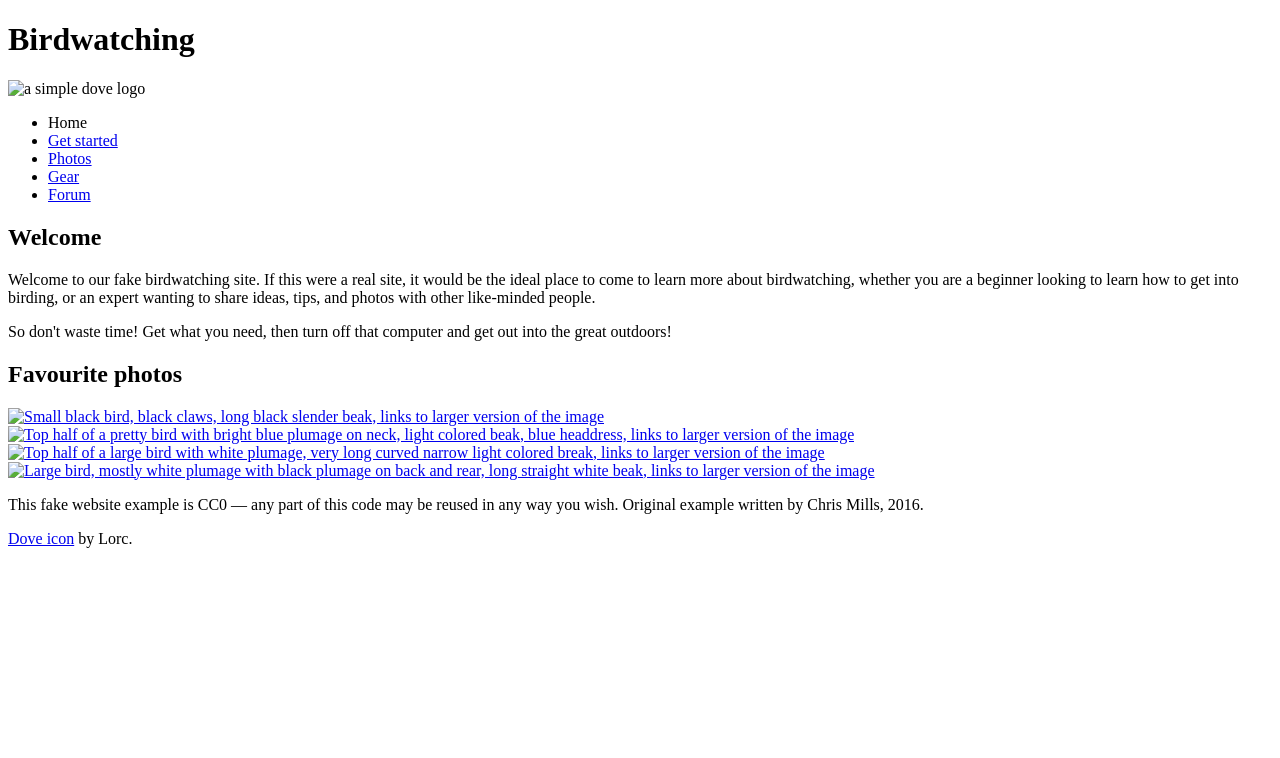
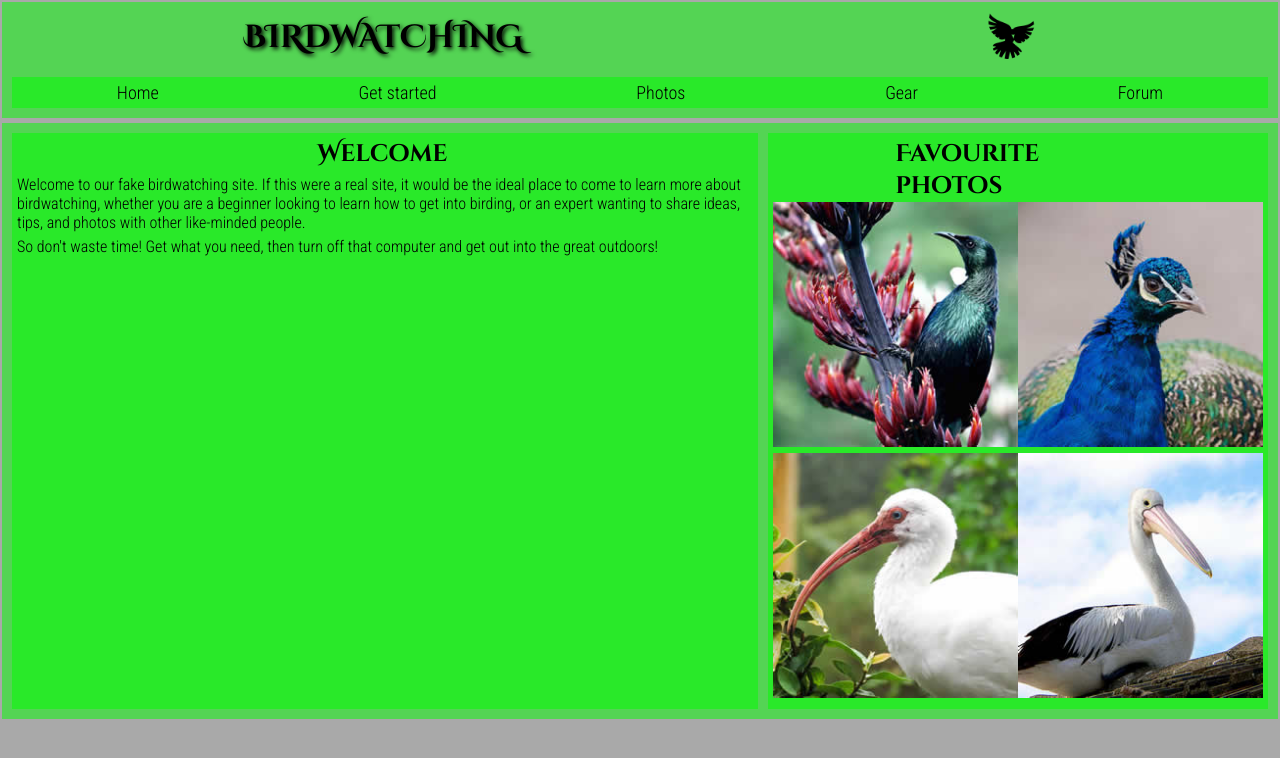
Before and after one commit to aidantracy/M4.2Lab_CSS_Fundamentals, a plain HTML site: page index.html in a window 1280 px wide. Drawn offline with Linux system fonts and the light colour scheme.

Commit message:
completed Css project

```diff
--- a/css/style.css
+++ b/css/style.css
@@ -1,18 +1,128 @@
 * {
-  margin: auto;
-  border: 1px dotted red;
+  margin: 0 auto;
+  padding: 0;
+  /* border: 1px dotted red; */ /* used to debug */
   background-color: #A9A9A9;
 }
 
-.section1 {
-  height: 150px;
-  background-color: #55D454;
+.section-1 {
+  background-color: #54D454;
+  padding: 10px;
+  margin: 2px;
 }
 
-.section2 {
-  height: 50px;
+.inner-section-1 {
+  display: flex;
+  flex-direction: row;
+  justify-content: space-between;
+  align-items: center;
+  background-color: #54D454;
 }
 
-.section3 {
+#birdwatching {
+  margin: 0 auto;
+  font-family: 'cinzel decorative';
+  text-shadow: 2px 2px 4px black;
+  background-color: #54D454;
+}
+
+.image-1 {
+  background-color: #54D454;
   height: 50px;
+  margin-left: auto;
 }
+
+#navbar {
+  display: flex;
+  background-color: #29E929;
+  list-style-type: none;
+  padding: 5px;
+  margin-top: 15px;
+}
+
+#navbar li a, #navbar li span {
+  font-family: 'Roboto Condensed';
+  text-decoration: none;
+  font-size: 18px;
+  color: black;
+  background-color: #29E929;
+}
+
+/* middle section */
+.section-2 {
+  display: flex;
+  height: auto;
+  padding: 5px;
+  margin: 5px 2px;
+  background-color: #54D454;
+}
+
+.section-2 > * {
+  background-color: #54D454;
+}
+
+#welcome {
+  background-color: #29E929;
+  padding: 5px;
+  margin: 5px;
+  flex: 3;
+}
+
+#welcome > h2, #welcome > p {
+  margin-bottom: 5px;
+  background-color: #29E929;
+  margin-right: 5px;
+  font-family: 'roboto condensed';
+}
+
+#welcome > h2 {
+  display: flex;
+  justify-content: center;
+  font-family: 'cinzel decorative';
+}
+
+/* favorites and pictures */
+#favorites {
+  margin: 5px;
+  padding: 5px;
+  background-color: #29E929;
+  display: flex;
+  flex: 2;
+  flex-direction: column;
+  font-family: 'cinzel decorative';
+}
+
+#favorites > h2 {
+  width: 50%;
+  background-color: #29E929;
+}
+
+#favorites .images {
+  display: flex;
+  flex-wrap: wrap;
+  justify-content: space-between;
+}
+
+#favorites .images a {
+  background-color: #29E929;
+  flex: 1 1 50%;
+}
+
+#favorites a > img {
+  width: 100%;
+}
+
+/* Footer */
+
+#footer {
+  height: 250px;
+  background-color: #54D454;
+  margin-left: 2px;
+  font-family: 'roboto condensed';
+
+}
+
+#footer > *, #footer p > a {
+  background-color: #54D454;
+  padding: 10px;
+}
--- a/index.html
+++ b/index.html
@@ -4,44 +4,56 @@
     <meta charset="utf-8">
     <title>Birdwatching</title>
     <link href="https://fonts.googleapis.com/css?family=Roboto+Condensed:300%7CCinzel+Decorative:700" rel="stylesheet">
-
+    <link rel="stylesheet" href="css/style.css">
     <!--[if lt IE 9]>
       <script src="https://cdnjs.cloudflare.com/ajax/libs/html5shiv/3.7.3/html5shiv.js"></script>
     <![endif]-->
   </head>
 
   <body>
+    <div class="section-1">
+      <div class="inner-section-1">
+        <h1 id="birdwatching">BIRDWATCHING</h1>
+        <img class= "image-1" src="assets/dove.png" alt="a simple dove logo">
+      </div>
 
-      <h1>Birdwatching</h1>
-      <img src="img/assets/dove.png" alt="a simple dove logo">
-
-
-      <ul>
+      <ul id="navbar">
         <li><span>Home</span></li>
         <li><a href="#">Get started</a></li>
         <li><a href="#">Photos</a></li>
         <li><a href="#">Gear</a></li>
         <li><a href="#">Forum</a></li>
       </ul>
+    </div>
 
 
-      <h2>Welcome</h2>
+    <div class="section-2">
+      <div id="welcome">
+        <h2>Welcome</h2>
 
-      <p>Welcome to our fake birdwatching site. If this were a real site, it would be the ideal place to come to learn more about birdwatching, whether you are a beginner looking to learn how to get into birding, or an expert wanting to share ideas, tips, and photos with other like-minded people.</p>
+        <p>Welcome to our fake birdwatching site. If this were a real site, it would be the ideal place to come to learn more about birdwatching, whether you are a beginner looking to learn how to get into birding, or an expert wanting to share ideas, tips, and photos with other like-minded people.</p>
 
-      <p>So don't waste time! Get what you need, then turn off that computer and get out into the great outdoors!</p>
+        <p>So don't waste time! Get what you need, then turn off that computer and get out into the great outdoors!</p>
+      </div>
+      <div id="favorites">
+        <h2>Favourite photos</h2>
+          <div class="images">
+            <a href="assets/favorite-1.jpg"><img src="assets/favorite-1_th.jpg" alt="Small black bird, black claws, long black slender beak, links to larger version of the image"></a>
+            <a href="assets/favorite-2.jpg"><img src="assets/favorite-2_th.jpg" alt="Top half of a pretty bird with bright blue plumage on neck, light colored beak, blue headdress, links to larger version of the image"></a>
+            <a href="assets/favorite-3.jpg"><img src="assets/favorite-3_th.jpg" alt="Top half of a large bird with white plumage, very long curved narrow light colored break, links to larger version of the image"></a>
+            <a href="assets/favorite-4.jpg"><img src="assets/favorite-4_th.jpg" alt="Large bird, mostly white plumage with black plumage on back and rear, long straight white beak, links to larger version of the image"></a>
+          </div>
+      </div>
+    </div>
 
-      <h2>Favourite photos</h2>
+    <!-- <footer>
 
-      <a href="favorite-1.jpg"><img src="favorite-1_th.jpg" alt="Small black bird, black claws, long black slender beak, links to larger version of the image"></a>
-      <a href="favorite-2.jpg"><img src="favorite-2_th.jpg" alt="Top half of a pretty bird with bright blue plumage on neck, light colored beak, blue headdress, links to larger version of the image"></a>
-      <a href="favorite-3.jpg"><img src="favorite-3_th.jpg" alt="Top half of a large bird with white plumage, very long curved narrow light colored break, links to larger version of the image"></a>
-      <a href="favorite-4.jpg"><img src="favorite-4_th.jpg" alt="Large bird, mostly white plumage with black plumage on back and rear, long straight white beak, links to larger version of the image"></a>
+            <p>This fake website example is CC0 — any part of this code may be reused in any way you wish. Original example written by Chris Mills, 2016.</p>
 
+            <p><a href="http://game-icons.net/lorc/originals/dove.html">Dove icon</a> by Lorc.</p>
 
-      <p>This fake website example is CC0 — any part of this code may be reused in any way you wish. Original example written by Chris Mills, 2016.</p>
+    </footer>  -->
 
-      <p><a href="http://game-icons.net/lorc/originals/dove.html">Dove icon</a> by Lorc.</p>
 
   </body>
 </html>
```
